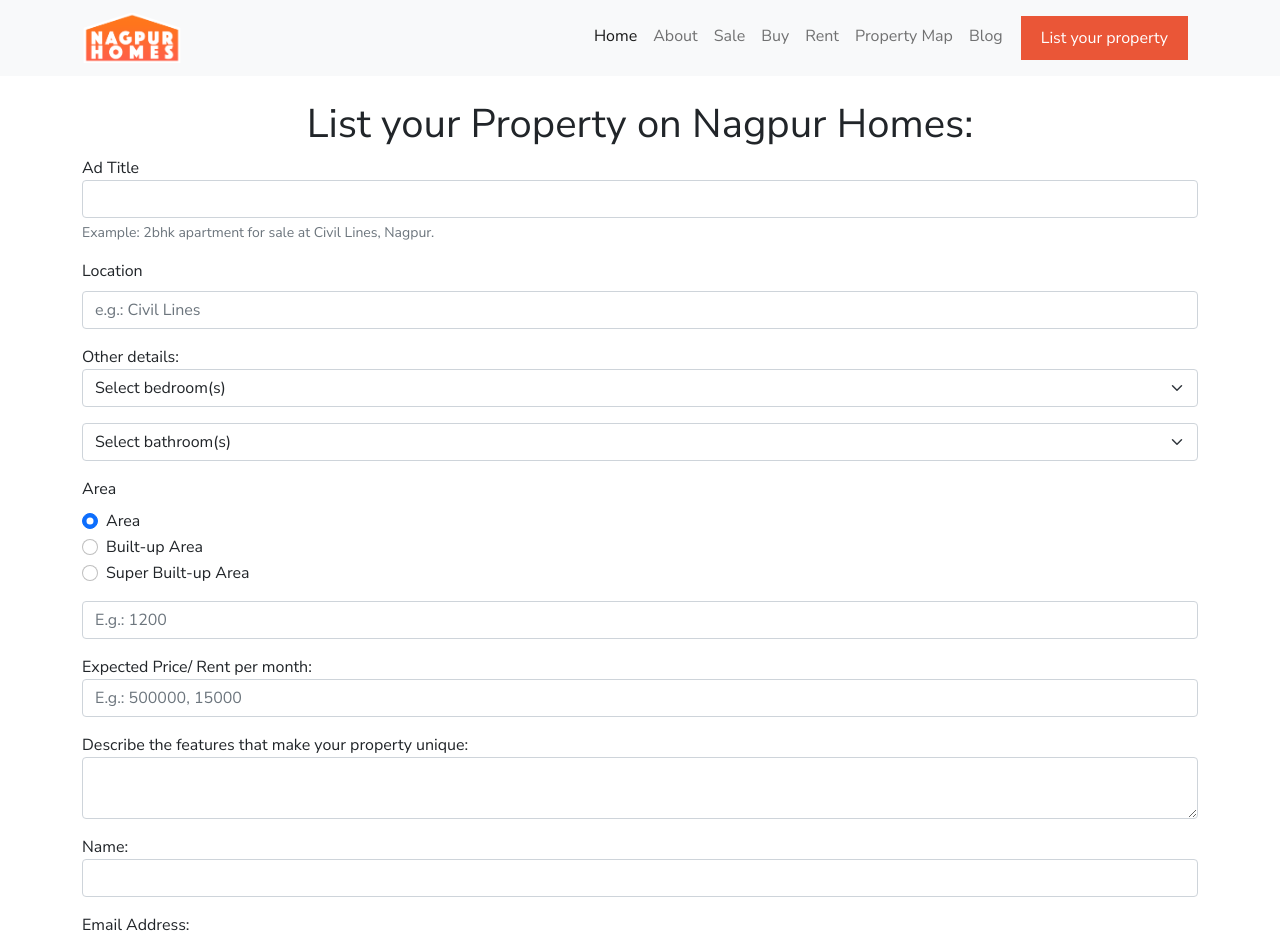
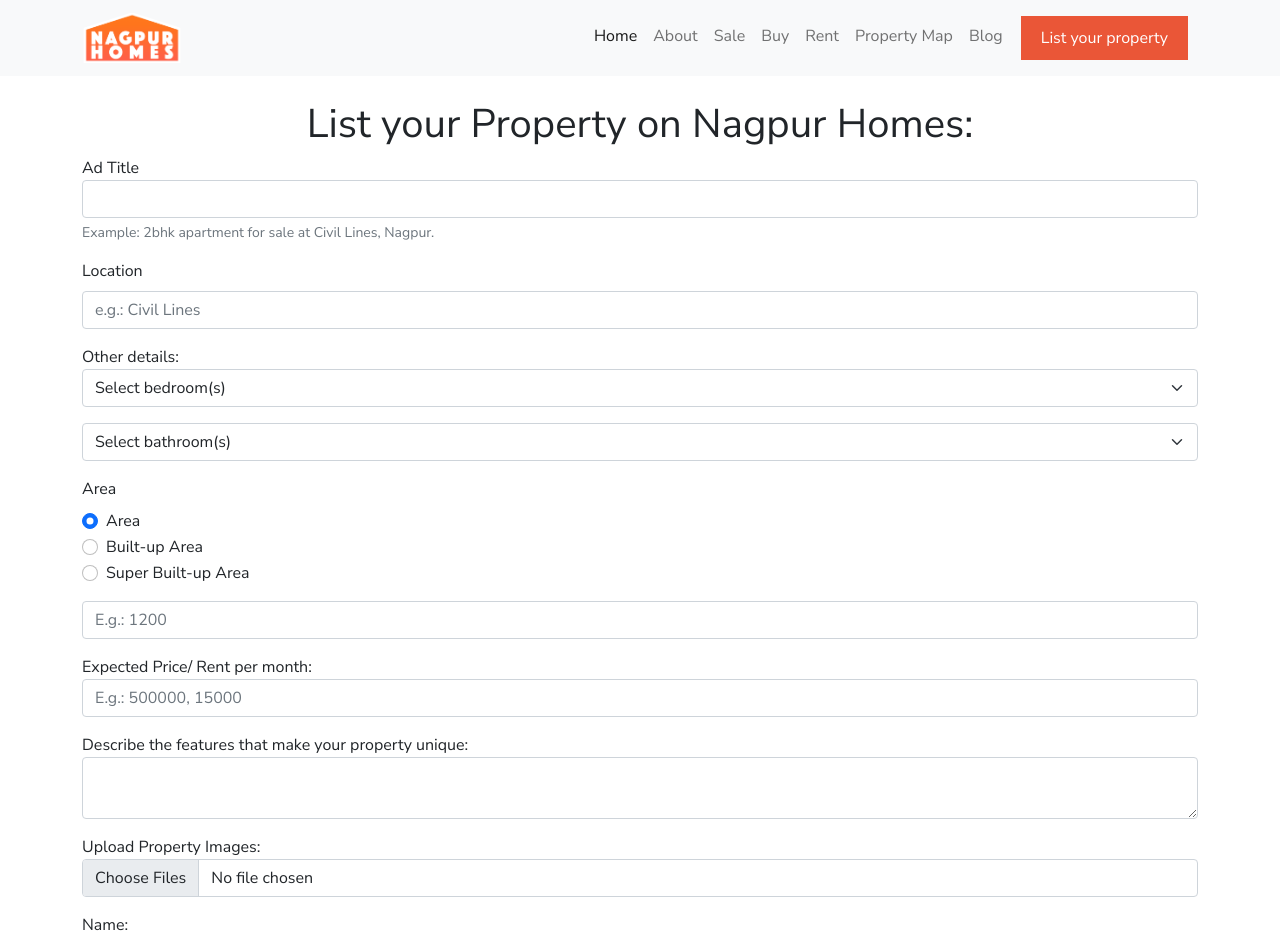
Before and after one commit to shreejai/nh2022, a Next.js app in the folder nagpurhomes/: page /testlist in a window 1280 px wide. Shown: the top 935 px of the page. Built offline with nearby package versions, Linux system fonts and the light colour scheme.

Commit message:
upload field added

```diff
--- a/nagpurhomes/pages/testlist.js
+++ b/nagpurhomes/pages/testlist.js
@@ -81,7 +81,10 @@ const testlist = () => {
                 <textarea class="form-control" id="descriptionField" aria-label="With textarea"></textarea>
               </div>
 
-
+              <div className="mb-3">
+                <label for="uploadField">Upload Property Images: </label>
+                <input type="file" className="form-control" id="uploadField" multiple />
+              </div>
 
               <div className="mb-3">
                 <label for="nameField" NameName="form-label">Name:</label>
```
